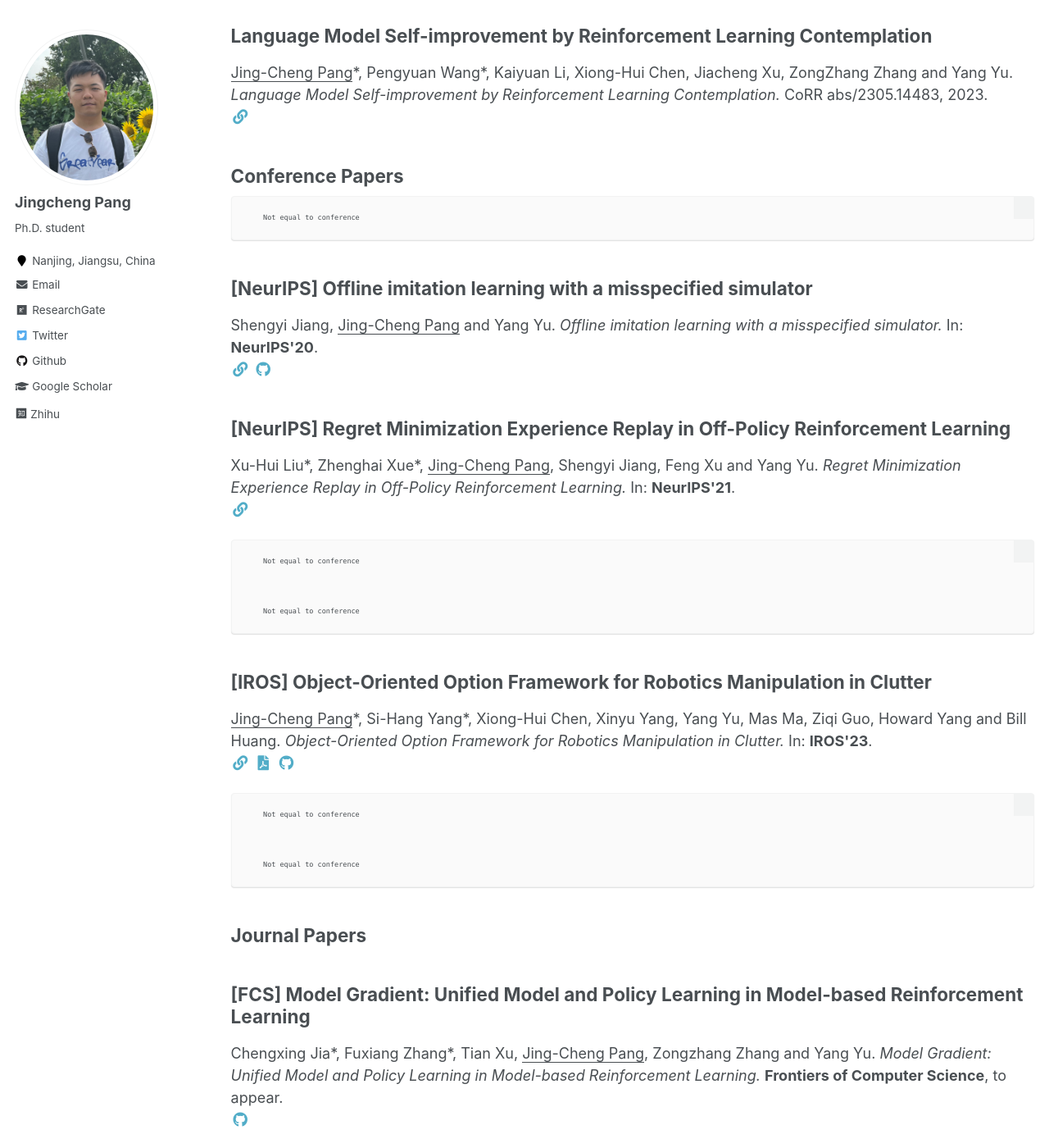
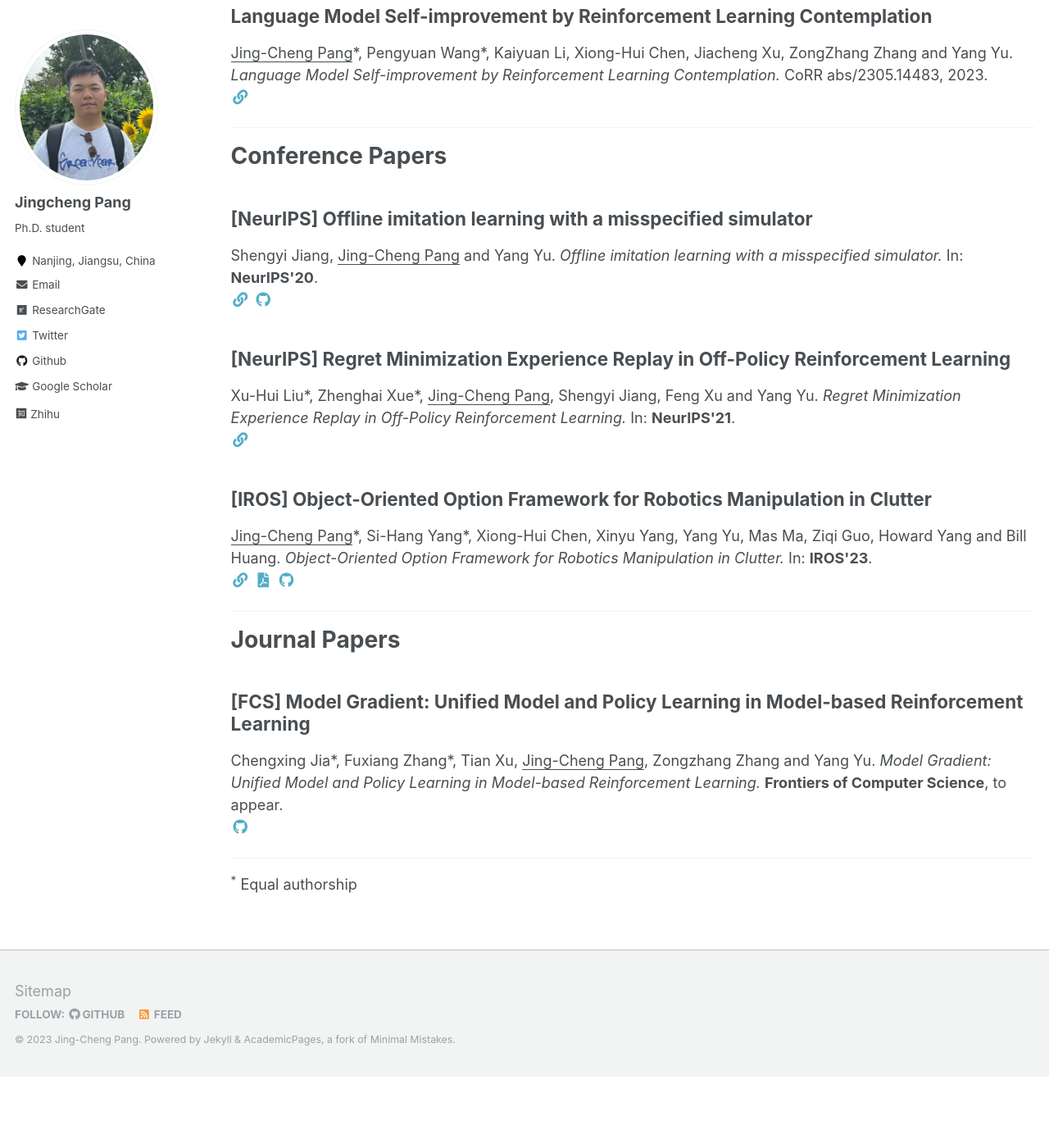
Before and after one commit to jingchengpang/jingchengpang.github.io, a Jekyll site: the page built from _pages/publications.md, in a window 1280 px wide and 1400 px high, scrolled down 575 px. Shown: the whole window at 82% size. Built offline with Jekyll 4.4.1, drawn with Linux system fonts in a browser that asks for light colours; a style sheet for code colours, icons or effects is not loaded; after the commit the page ends 1888 px from its top, so only the background shows below that.

Commit message:
revise pub <b> bugs

```diff
--- a/_pages/publications.md
+++ b/_pages/publications.md
@@ -11,30 +11,31 @@ author_profile: true
 
 {% include base_path %}
 
-<h2>Preprints</h2>
+<h1>Preprints</h1>
 {% for post in site.publications %}
   {% if post.pubtype == 'preprint' %}
       {% include archive-single.html %}
   {% endif %}
 {% endfor %}
 
+------
 
-<h2>Conference Papers</h2>
+<h1>Conference Papers</h1>
 {% for post in site.publications %}
   {% if post.pubtype == 'conference' %}
       {% include archive-single.html %}
-  {% else %}
-        Not equal to conference
   {% endif %}
 {% endfor %}
 
+------
 
-<h2>Journal Papers</h2>
+<h1>Journal Papers</h1>
 {% for post in site.publications %}
   {% if post.pubtype == 'journal' %}
       {% include archive-single.html %}
   {% endif %}
 {% endfor %}
 
+------
 
 <sup>*</sup> Equal authorship
```
